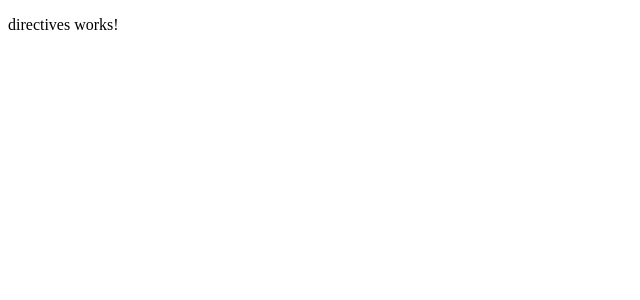
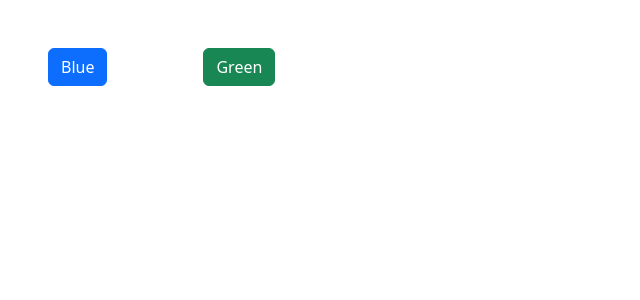
Before and after one commit to KoTvTrysaX01/Angular-Course-2, an Angular app in the folder Lessons/: page / in a window 1280 px wide. Shown: the top 300 px of the page, without its empty margins (0-640 px from the left). Built offline with nearby package versions, Linux system fonts and the light colour scheme.

Commit message:
Watched lesson 5 / Bootstrap Installation

```diff
--- a/Lessons/angular.json
+++ b/Lessons/angular.json
@@ -32,9 +32,12 @@
               }
             ],
             "styles": [
-              "src/styles.scss"
+              "src/styles.scss",
+              "node_modules/bootstrap/dist/css/bootstrap.min.css"
             ],
-            "scripts": [],
+            "scripts": [
+              "node_modules/bootstrap/dist/js/bootstrap.min.js"
+            ],
             "server": "src/main.server.ts",
             "outputMode": "server",
             "ssr": {
--- a/Lessons/package.json
+++ b/Lessons/package.json
@@ -21,6 +21,7 @@
     "@angular/platform-server": "^19.0.0",
     "@angular/router": "^19.0.0",
     "@angular/ssr": "^19.0.0",
+    "bootstrap": "^5.3.7",
     "express": "^4.18.2",
     "rxjs": "~7.8.0",
     "tslib": "^2.3.0",
--- a/Lessons/src/app/directives/directives.component.html
+++ b/Lessons/src/app/directives/directives.component.html
@@ -1 +1,4 @@
-<p>directives works!</p>
+<div>
+    <button class="btn btn-primary m-5">Blue</button>
+    <button class="btn btn-success m-5">Green</button>
+</div>
```
Also changed, not shown: 1 other file (tests, documents, lock files or other folders).
